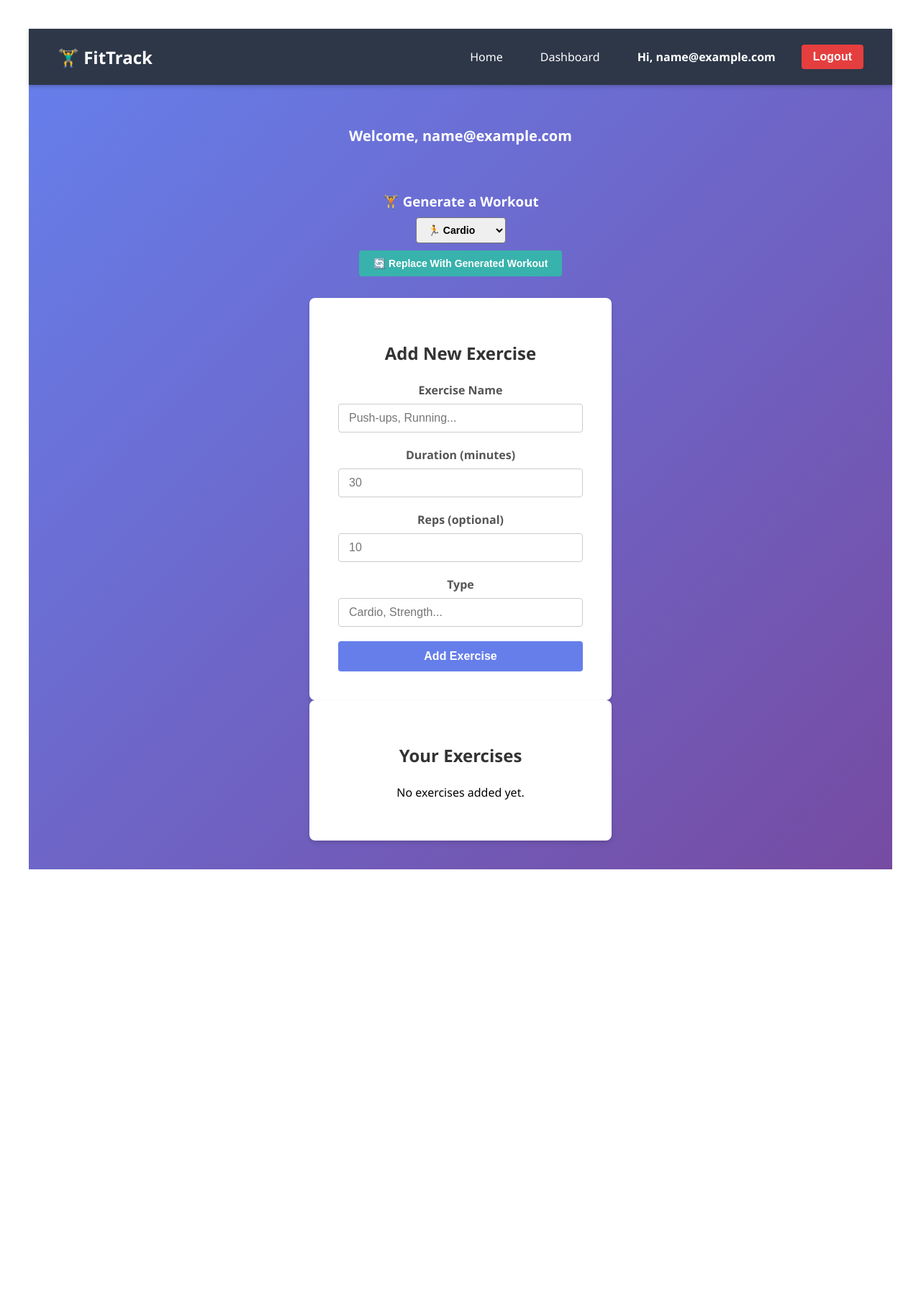
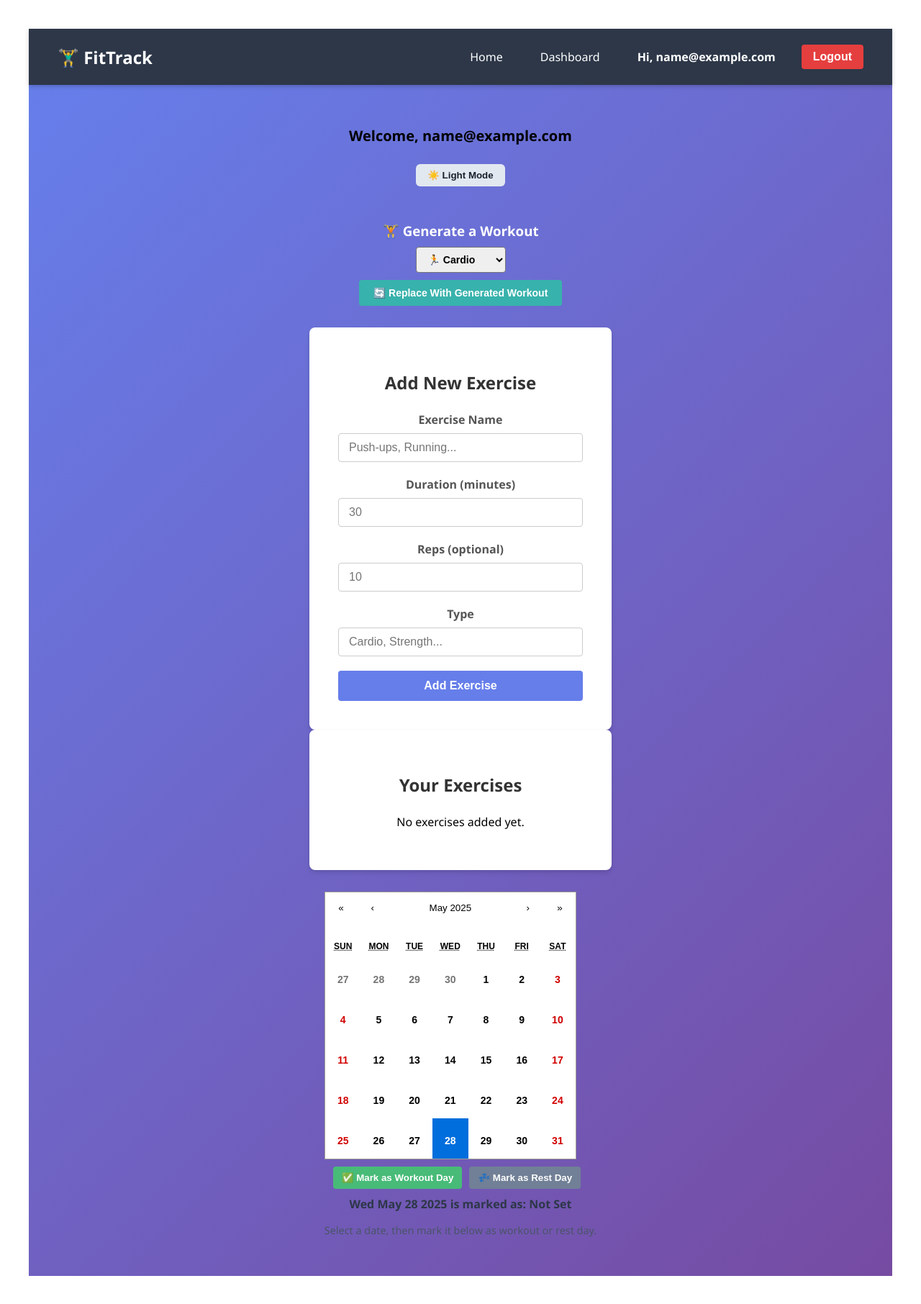
Before and after one commit to Topnivoda/Izpit-React, a React (Vite) app: page /dashboard in a window 1280 px wide. Shown: the whole page at 72% size. Before the commit the page ends 1248 px from the top, so only its background shows below. Built offline with nearby package versions, Linux system fonts and the light colour scheme; data requests are answered from the project's data file; sample sign-in values are in the browser's storage.

Commit message:
napraveni malko promeni na addexerciseforma i dashboarda (iztrih star bezpolezen kod i grumna vsichko :/ )

```diff
--- a/package.json
+++ b/package.json
@@ -10,8 +10,11 @@
     "preview": "vite preview"
   },
   "dependencies": {
+    "@hello-pangea/dnd": "^18.0.1",
     "axios": "^1.9.0",
     "react": "^19.1.0",
+    "react-beautiful-dnd": "^13.1.1",
+    "react-calendar": "^6.0.0",
     "react-dom": "^19.1.0",
     "react-router-dom": "^7.6.1"
   },
--- a/src/components/AddExerciseForm.jsx
+++ b/src/components/AddExerciseForm.jsx
@@ -1,7 +1,7 @@
 import { useState } from "react";
 import axios from "axios";
 
-export default function AddExerciseForm({ onAdd }) {
+export default function AddExerciseForm({ onAdd, userId }) {
   const [name, setName] = useState("");
   const [reps, setReps] = useState("");
   const [duration, setDuration] = useState("");
@@ -24,22 +24,24 @@ export default function AddExerciseForm({ onAdd }) {
       return;
     }
 
-    const userId = localStorage.getItem("userId");
     if (!userId) {
-      setError("You must be logged in to add exercises.");
+      setError("User not logged in.");
       return;
     }
 
     setError("");
 
+    const newExercise = {
+      name,
+      duration: durationNum,
+      reps: repsNum,
+      type,
+      userId,
+      completed: false,
+    };
+
     axios
-      .post("http://localhost:3001/exercises", {
-        name,
-        duration: durationNum,
-        reps: repsNum,
-        type,
-        userId,
-      })
+      .post("http://localhost:3001/exercises", newExercise)
       .then((res) => {
         onAdd(res.data);
         setName("");
--- a/src/components/exerciselist.jsx
+++ b/src/components/exerciselist.jsx
@@ -1,13 +1,32 @@
-export default function ExerciseList({ exercises, onToggleComplete }) {
+import { DragDropContext, Droppable, Draggable } from "@hello-pangea/dnd";
+
+export default function ExerciseList({ exercises, onToggleComplete, onDragEnd }) {
   return (
     <div style={styles.listCard}>
       <h2 style={styles.title}>Your Exercises</h2>
       {exercises.length === 0 && <p>No exercises added yet.</p>}
-      {exercises.map((ex) => (
-        <div key={ex.id} style={{
+
+      <DragDropContext onDragEnd={onDragEnd}>
+        <Droppable droppableId="exercises-list">
+          {(provided) => (
+            <div {...provided.droppableProps} ref={provided.innerRef}>
+              {exercises.map((ex, index) => (
+                <Draggable key={ex.id} draggableId={ex.id.toString()} index={index}>
+                  {(provided, snapshot) => (
+                    <div
+                      ref={provided.innerRef}
+                      {...provided.draggableProps}
+                      {...provided.dragHandleProps}
+                      style={{
                         ...styles.item,
-          ...(ex.completed ? styles.completedItem : {})
-        }}>
+                        ...(ex.completed ? styles.completedItem : {}),
+                        backgroundColor: snapshot.isDragging ? "#e0f7fa" : "#fff",
+                        boxShadow: snapshot.isDragging
+                          ? "0 4px 8px rgba(0,0,0,0.2)"
+                          : "none",
+                        ...provided.draggableProps.style,
+                      }}
+                    >
                       <label style={styles.checkboxLabel}>
                         <input
                           type="checkbox"
@@ -25,7 +44,14 @@ export default function ExerciseList({ exercises, onToggleComplete }) {
                         Type: {ex.type}
                       </div>
                     </div>
+                  )}
+                </Draggable>
               ))}
+              {provided.placeholder}
+            </div>
+          )}
+        </Droppable>
+      </DragDropContext>
     </div>
   );
 }
@@ -48,10 +74,11 @@ const styles = {
   },
   item: {
     borderBottom: "1px solid #eee",
-    paddingBottom: "10px",
+    padding: "10px",
     marginBottom: "10px",
     color: "#333",
     fontWeight: "600",
+    borderRadius: "4px",
   },
   completedItem: {
     color: "#888",
--- a/src/pages/dashboard.jsx
+++ b/src/pages/dashboard.jsx
@@ -3,13 +3,34 @@ import axios from "axios";
 import AddExerciseForm from "../components/AddExerciseForm";
 import ExerciseList from "../components/ExerciseList";
 import { useNavigate } from "react-router-dom";
+import Calendar from "react-calendar";
+import "react-calendar/dist/Calendar.css";
 
 export default function Dashboard() {
   const [exercises, setExercises] = useState([]);
   const [loading, setLoading] = useState(true);
   const [error, setError] = useState(null);
   const [selectedWorkoutType, setSelectedWorkoutType] = useState("cardio");
+  const [darkMode, setDarkMode] = useState(false);
+  const [selectedDate, setSelectedDate] = useState(new Date());
+  const [markedDates, setMarkedDates] = useState({});
   const navigate = useNavigate();
+
+  // Hide default calendar date numbers to prevent overlap with custom circle
+  // This style hides the default date number inside each tile
+  // Added here inside component for simplicity, can be moved to global CSS
+  useEffect(() => {
+    const style = document.createElement("style");
+    style.innerHTML = `
+      .react-calendar__tile abbr {
+        display: none !important;
+      }
+    `;
+    document.head.appendChild(style);
+    return () => {
+      document.head.removeChild(style);
+    };
+  }, []);
 
   const userId = localStorage.getItem("userId");
   const userEmail = localStorage.getItem("userEmail");
@@ -35,7 +56,10 @@ export default function Dashboard() {
   const handleAdd = async (newExercise) => {
     const exerciseWithUser = { ...newExercise, userId, completed: false };
     try {
-      const res = await axios.post("http://localhost:3001/exercises", exerciseWithUser);
+      const res = await axios.post(
+        "http://localhost:3001/exercises",
+        exerciseWithUser
+      );
       setExercises((prev) => [...prev, res.data]);
     } catch {
       setError("Failed to add exercise");
@@ -70,7 +94,10 @@ export default function Dashboard() {
   const handleToggleComplete = async (exercise) => {
     try {
       const updated = { ...exercise, completed: !exercise.completed };
-      await axios.put(`http://localhost:3001/exercises/${exercise.id}`, updated);
+      await axios.put(
+        `http://localhost:3001/exercises/${exercise.id}`,
+        updated
+      );
       setExercises((prev) =>
         prev.map((ex) => (ex.id === exercise.id ? updated : ex))
       );
@@ -123,17 +150,69 @@ export default function Dashboard() {
     }
   };
 
+  const handleDragEnd = async (result) => {
+    if (!result.destination) return;
+
+    const reordered = Array.from(exercises);
+    const [moved] = reordered.splice(result.source.index, 1);
+    reordered.splice(result.destination.index, 0, moved);
+
+    setExercises(reordered);
+  };
+
+  const toggleDarkMode = () => setDarkMode((prev) => !prev);
+
+  // Mark selected date with "workout" or "rest"
+  const markDate = (type) => {
+    const dateStr = selectedDate.toISOString().split("T")[0];
+    setMarkedDates((prev) => ({ ...prev, [dateStr]: type }));
+  };
+
+  // Get status of a date string
+  const getDayStatus = (date) => {
+    const dateStr = date.toISOString().split("T")[0];
+    return markedDates[dateStr] || null;
+  };
+
   if (loading) return <p>Loading exercises...</p>;
   if (error) return <p>{error}</p>;
 
   return (
-    <div style={styles.dashboardContainer}>
+    <div
+      style={{
+        ...styles.dashboardContainer,
+        background: darkMode
+          ? "linear-gradient(135deg, #1a202c 0%, #2d3748 100%)"
+          : "linear-gradient(135deg, #667eea 0%, #764ba2 100%)",
+        color: darkMode ? "#ddd" : "#000",
+      }}
+    >
       <div style={styles.header}>
         <h2 style={styles.welcome}>Welcome, {userEmail}</h2>
+
+        <button
+          onClick={toggleDarkMode}
+          style={{
+            padding: "8px 16px",
+            borderRadius: "6px",
+            border: "none",
+            cursor: "pointer",
+            backgroundColor: darkMode ? "#4a5568" : "#e2e8f0",
+            color: darkMode ? "#edf2f7" : "#1a202c",
+            marginTop: "10px",
+            fontWeight: "bold",
+          }}
+        >
+          {darkMode ? "🌙 Dark Mode" : "☀️ Light Mode"}
+        </button>
       </div>
 
       <div style={styles.generator}>
-        <h3 style={{ color: "white", marginBottom: "10px" }}>🏋️ Generate a Workout</h3>
+  <h3
+    style={{ color: darkMode ? "#ddd" : "white", marginBottom: "10px" }}
+  >
+    🏋️ Generate a Workout
+  </h3>
   <select
     value={selectedWorkoutType}
     onChange={(e) => setSelectedWorkoutType(e.target.value)}
@@ -148,10 +227,92 @@ export default function Dashboard() {
   </button>
 </div>
 
-      <AddExerciseForm onAdd={handleAdd} />
+<AddExerciseForm onAdd={handleAdd} userId={userId} />
+
+
 
       <div style={styles.listSection}>
-        <ExerciseList exercises={exercises} onToggleComplete={handleToggleComplete} />
+        <ExerciseList
+          exercises={exercises}
+          onToggleComplete={handleToggleComplete}
+          onDragEnd={handleDragEnd}
+        />
+
+        {/* Calendar with colored circles */}
+        <div style={{ marginTop: "30px", textAlign: "center" }}>
+          <Calendar
+            onChange={setSelectedDate}
+            value={selectedDate}
+            calendarType="gregory"
+            tileContent={({ date, view }) => {
+              if (view !== "month") return null;
+
+              const status = getDayStatus(date);
+
+              const circleStyle = {
+                display: "inline-block",
+                width: "30px",
+                height: "30px",
+                lineHeight: "30px",
+                borderRadius: "50%",
+                textAlign: "center",
+                color: status ? "white" : "inherit",
+                backgroundColor:
+                  status === "workout"
+                    ? "#48bb78" // green
+                    : status === "rest"
+                    ? "#718096" // gray
+                    : "transparent",
+                fontWeight: "bold",
+                fontSize: "14px",
+                marginTop: "6px",
+              };
+
+              return (
+                <div style={{ display: "flex", justifyContent: "center" }}>
+                  <div style={circleStyle}>{date.getDate()}</div>
+                </div>
+              );
+            }}
+          />
+          <div style={{ marginTop: "10px" }}>
+            <button
+              onClick={() => markDate("workout")}
+              style={{ ...styles.markButton, backgroundColor: "#48bb78" }}
+            >
+              ✅ Mark as Workout Day
+            </button>
+            <button
+              onClick={() => markDate("rest")}
+              style={{ ...styles.markButton, backgroundColor: "#718096" }}
+            >
+              💤 Mark as Rest Day
+            </button>
+          </div>
+          <p
+            style={{
+              marginTop: "10px",
+              fontWeight: "bold",
+              color: darkMode ? "#fbd38d" : "#2d3748",
+            }}
+          >
+            {selectedDate.toDateString()} is marked as:{" "}
+            {getDayStatus(selectedDate) === "rest"
+              ? "💤 Rest Day"
+              : getDayStatus(selectedDate) === "workout"
+              ? "✅ Workout Day"
+              : "Not Set"}
+          </p>
+          <p
+            style={{
+              fontSize: "0.9rem",
+              color: darkMode ? "#a0aec0" : "#4a5568",
+            }}
+          >
+            Select a date, then mark it below as workout or rest day.
+          </p>
+        </div>
+
         {exercises.length > 0 && (
           <>
             <button onClick={handleClearAll} style={styles.clearButton}>
@@ -174,12 +335,11 @@ const styles = {
     alignItems: "center",
     padding: "40px",
     minHeight: "100vh",
-    background: "linear-gradient(135deg, #667eea 0%, #764ba2 100%)",
     fontFamily: "'Segoe UI', Tahoma, Geneva, Verdana, sans-serif",
   },
   header: {
     marginBottom: "30px",
-    color: "white",
+    color: "inherit",
   },
   welcome: {
     fontSize: "20px",
@@ -213,6 +373,15 @@ const styles = {
     flexDirection: "column",
     alignItems: "center",
   },
+  markButton: {
+    padding: "8px 12px",
+    borderRadius: "4px",
+    color: "white",
+    border: "none",
+    fontWeight: "bold",
+    marginRight: "10px",
+    cursor: "pointer",
+  },
   clearButton: {
     marginTop: "20px",
     padding: "10px 20px",
```
Also changed, not shown: db.json (+92 -1 lines), 1 other file (tests, documents, lock files or other folders). Lines whose indentation alone changed are shown as unchanged.
